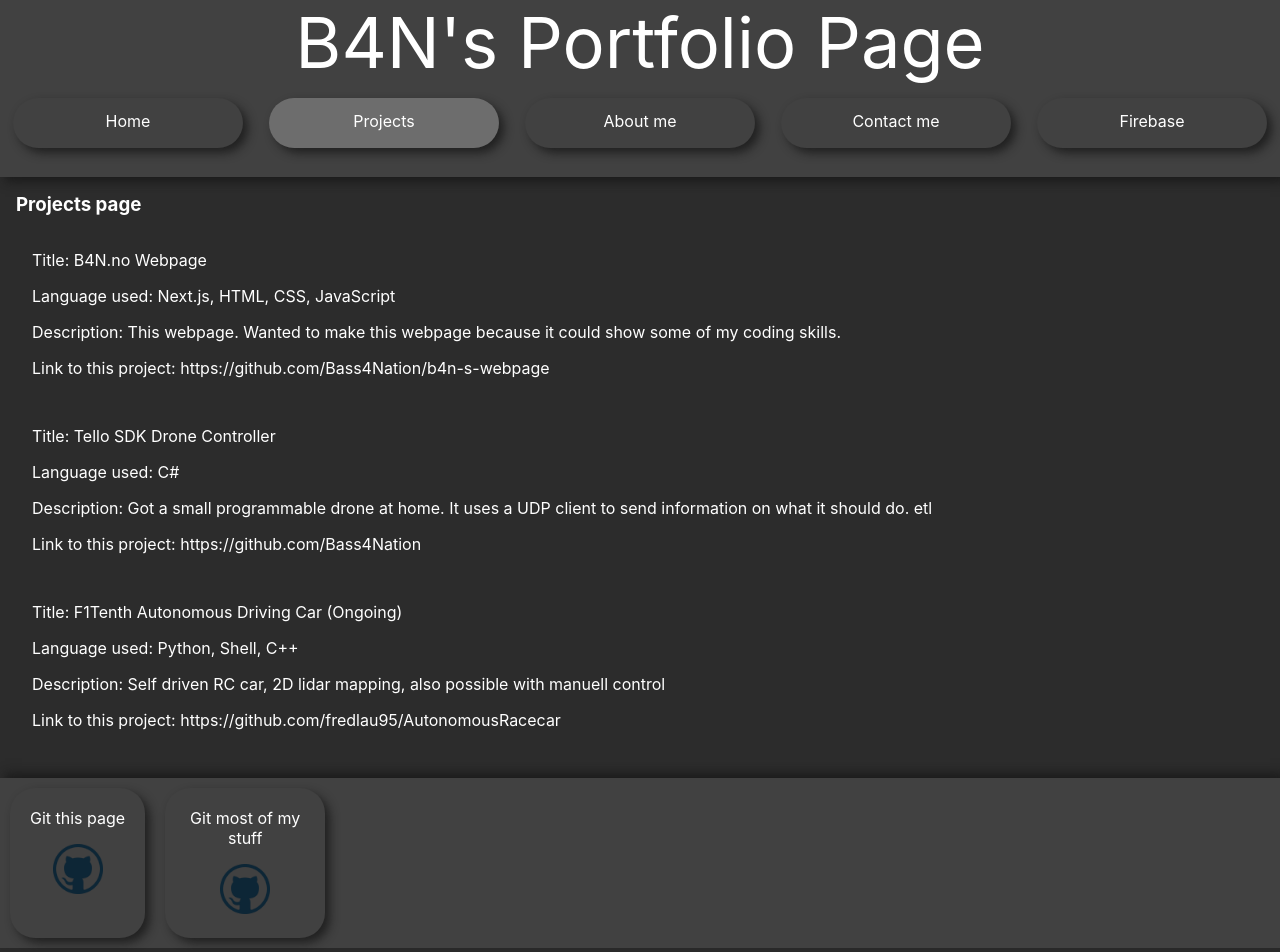
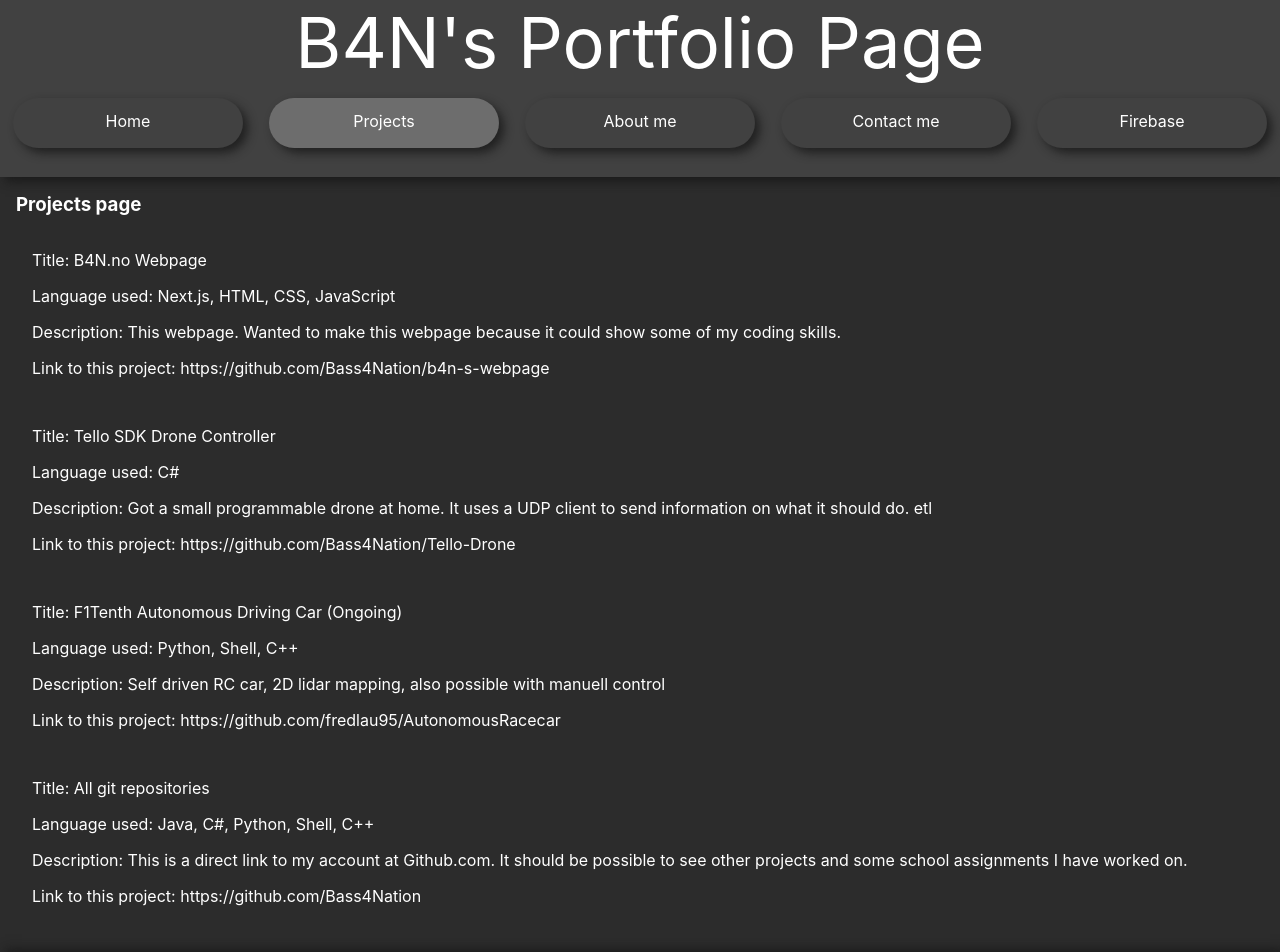
Before and after one commit to Bass4Nation/b4n-s-webpage, a Next.js app: page /projects in a window 1280 px wide. Shown: the top 952 px of the page. Built offline with nearby package versions, Linux system fonts and the light colour scheme.

Commit message:
Update projects.js
Added*
* All repositories.
*Link Tello Drone

```diff
--- a/pages/projects.js
+++ b/pages/projects.js
@@ -17,7 +17,7 @@ const Projects = () => {
       description:
         "Got a small programmable drone at home. It uses a UDP client to send information on what it should do." +
         " etl",
-      link: "https://github.com/Bass4Nation",
+      link: "https://github.com/Bass4Nation/Tello-Drone",
     },
     {
       key: "3",
@@ -27,7 +27,17 @@ const Projects = () => {
         "Self driven RC car, 2D lidar mapping, also possible with manuell control",
       link: "https://github.com/fredlau95/AutonomousRacecar",
     },
+      {
+      key: "4",
+      name: "All git repositories",
+      codeLang: "Java, C#, Python, Shell, C++",
+      description:
+        "This is a direct link to my account at Github.com. It should be possible to see other projects and some school assignments I have worked on.",
+      link: "https://github.com/Bass4Nation",
+    },
   ];
+
+
 
   return (
     <>
```
